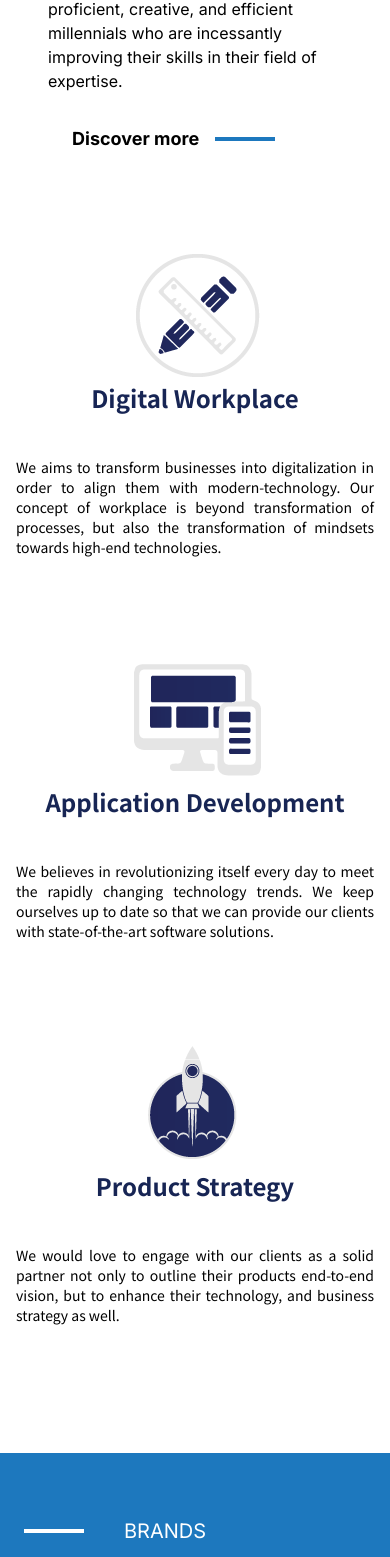
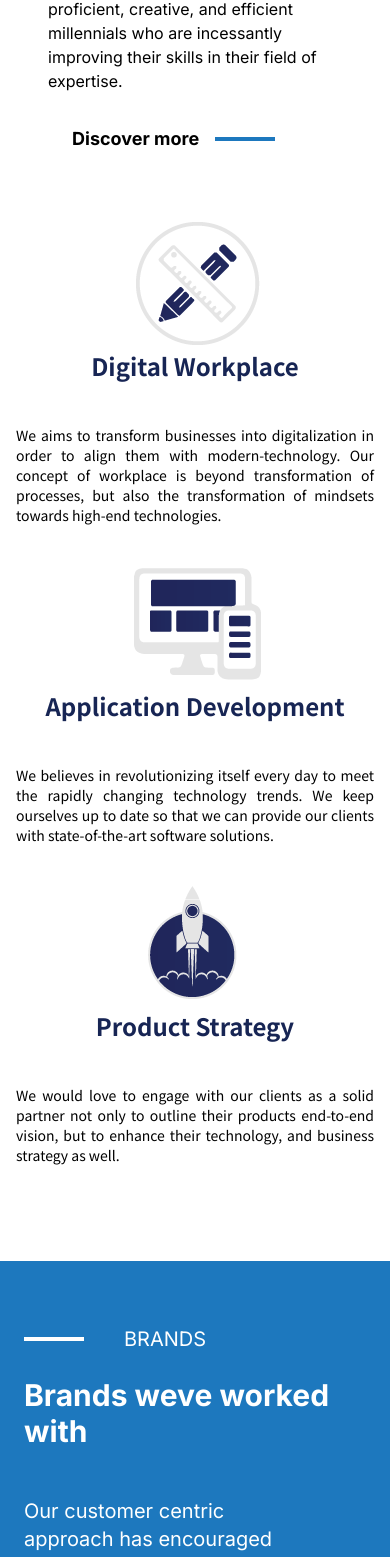
Before and after one commit to saimshahzad2030/inapp-landing, a Next.js app: page / in a window 390 px wide. Shown: the part 1445-3002 px from the top of the page. Built offline with nearby package versions, Linux system fonts and the light colour scheme.

Commit message:
3rd commit

```diff
--- a/src/components/Expertise/Expertise.js
+++ b/src/components/Expertise/Expertise.js
@@ -33,7 +33,7 @@ const Expertise = () => {
         <div className={`flex flex-row ${style.rightChildChild}`}>
           <div className="grid grid-cols-1 sm:grid-cols-3">
             <div
-              className={` py-12  flex flex-col items-center sm:items-start px-4`}
+              className={`py-4 sm:py-12  flex flex-col items-center sm:items-start px-4`}
             >
               <div className="flex flex-col items-center sm:items-start h-48">
                 <img src={expertise.digitalWorkplace} alt="digital workplace" />
@@ -51,7 +51,7 @@ const Expertise = () => {
               </p>
             </div>
             <div
-              className={` py-12  flex flex-col items-center sm:items-start px-4`}
+              className={`py-4 sm:py-12  flex flex-col items-center sm:items-start px-4`}
             >
               <div className="flex flex-col  items-center sm:items-start  h-48">
                 <img
@@ -72,7 +72,7 @@ const Expertise = () => {
               </p>
             </div>
             <div
-              className={` py-12  flex flex-col items-center sm:items-start px-4`}
+              className={` py-4 sm:py-12   flex flex-col items-center sm:items-start px-4`}
             >
               <div className="flex flex-col  items-center sm:items-start  h-48">
                 <img src={expertise.productStrategy} alt="product strategy" />
```
